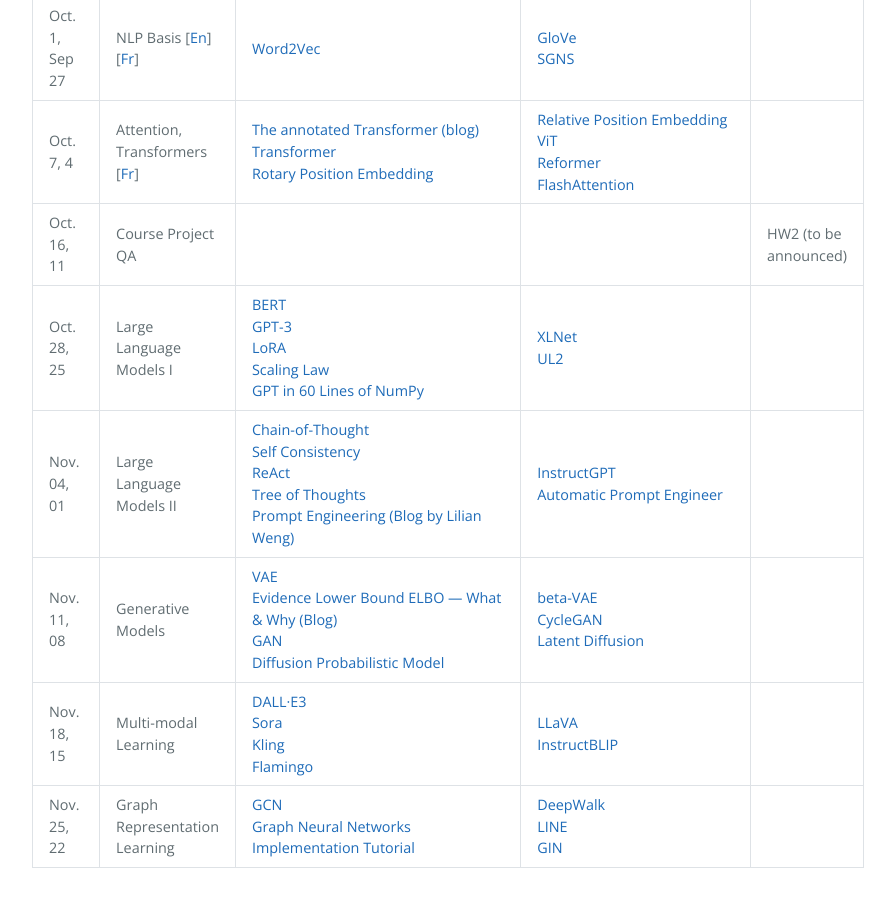
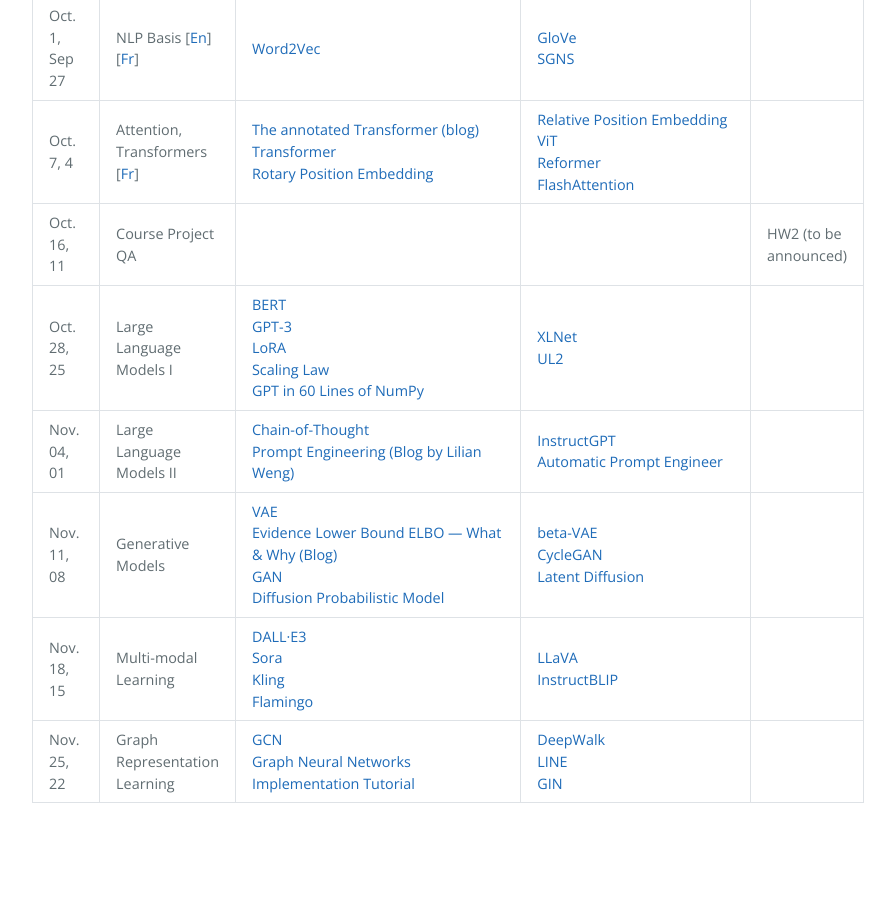
Before and after one commit to DeepGraphLearning/MATH60630A_2024A, a Jekyll site: the page built from schedule.md, in a window 1280 px wide and 900 px high, scrolled down 1106 px. Shown: the whole window, without its empty margins (192-1087 px from the left). Built offline with Jekyll 4.4.1, drawn with Linux system fonts in a browser that asks for light colours; after the commit the page ends 1941 px from its top, so only the background shows below that; part of the change alters nothing that is shown.

Commit message:
[Week7] Removed readings

```diff
--- a/schedule.md
+++ b/schedule.md
@@ -170,12 +170,12 @@ schedule:
     readings:
       - name: Chain-of-Thought
         url: https://arxiv.org/pdf/2201.11903
-      - name: Self Consistency
-        url: https://arxiv.org/pdf/2203.11171
-      - name: ReAct
-        url: https://arxiv.org/pdf/2210.03629
-      - name: Tree of Thoughts
-        url: https://arxiv.org/abs/2305.10601
+#      - name: Self Consistency
+#        url: https://arxiv.org/pdf/2203.11171
+#      - name: ReAct
+#        url: https://arxiv.org/pdf/2210.03629
+#      - name: Tree of Thoughts
+#        url: https://arxiv.org/abs/2305.10601
       - name: Prompt Engineering (Blog by Lilian Weng)
         url: https://lilianweng.github.io/posts/2023-03-15-prompt-engineering/
     references:
```
